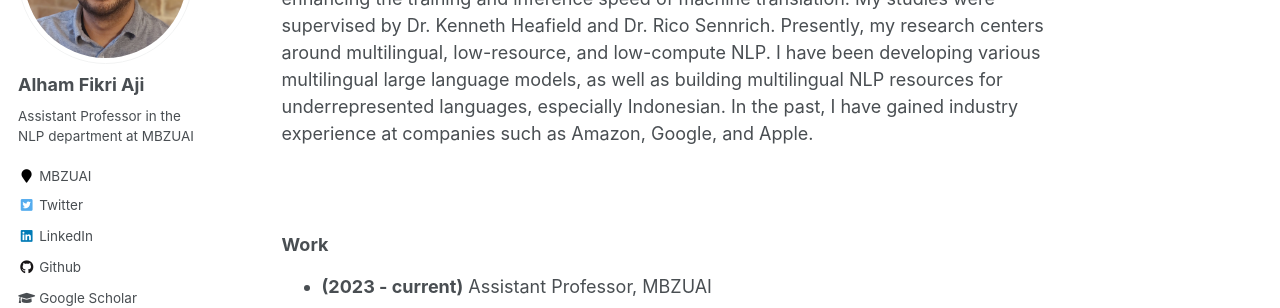
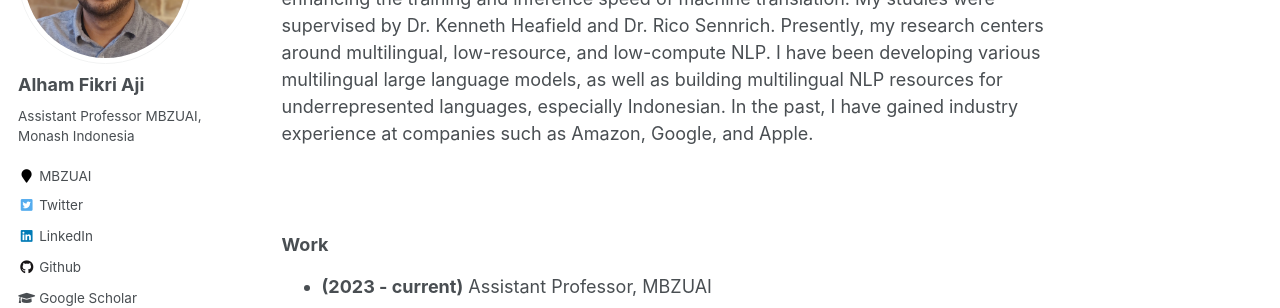
Before and after one commit to afaji/afaji.github.io, a Jekyll site: the page built from _pages/about.md, in a window 1280 px wide. Shown: the part 229-537 px from the top of the page. Built offline with Jekyll 4.4.1, drawn with Linux system fonts in a browser that asks for light colours.

Commit message:
Update _config.yml

```diff
--- a/_config.yml
+++ b/_config.yml
@@ -10,7 +10,7 @@
 title                    : "Alham Fikri Aji"
 title_separator          : "-"
 name                     : &name "Alham Fikri Aji"
-description              : &description "NLP scientist / Assistant Professor at MBZUAI"
+description              : &description "NLP scientist - Assistant Professor at MBZUAI & Monash Indonesia"
 url                      : https://afaji.github.io # the base hostname & protocol for your site e.g. "https://mmistakes.github.io"
 baseurl                  : "" # the subpath of your site, e.g. "/blog"
 repository               : "afaji/afaji.github.io"
@@ -82,7 +82,7 @@
 author:
   name             : "Alham Fikri Aji"
   avatar           : "aji-hd.jpg"
-  bio              : "Assistant Professor in the NLP department at MBZUAI"
+  bio              : "Assistant Professor MBZUAI, Monash Indonesia"
   location         : "MBZUAI"
   employer         :
   pubmed           :
```
